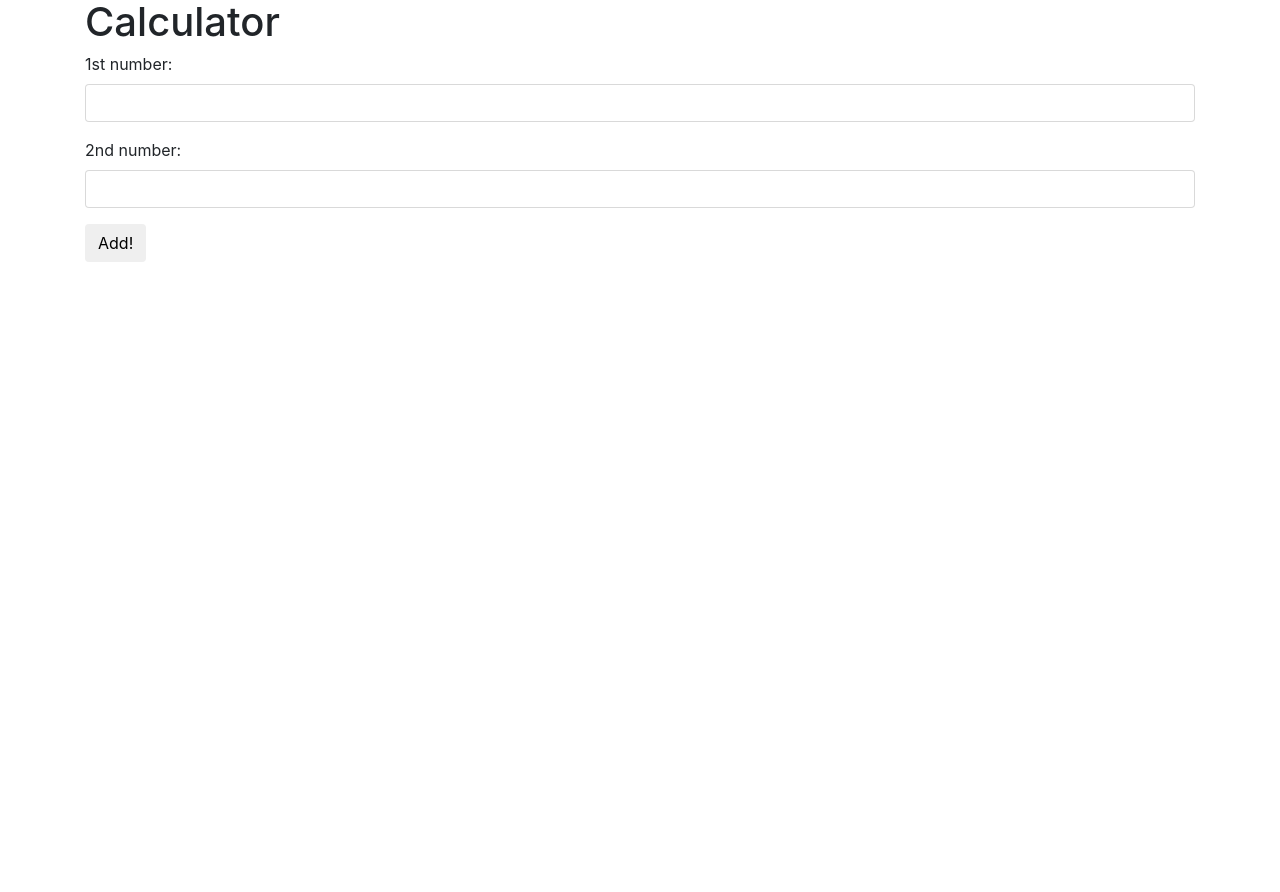
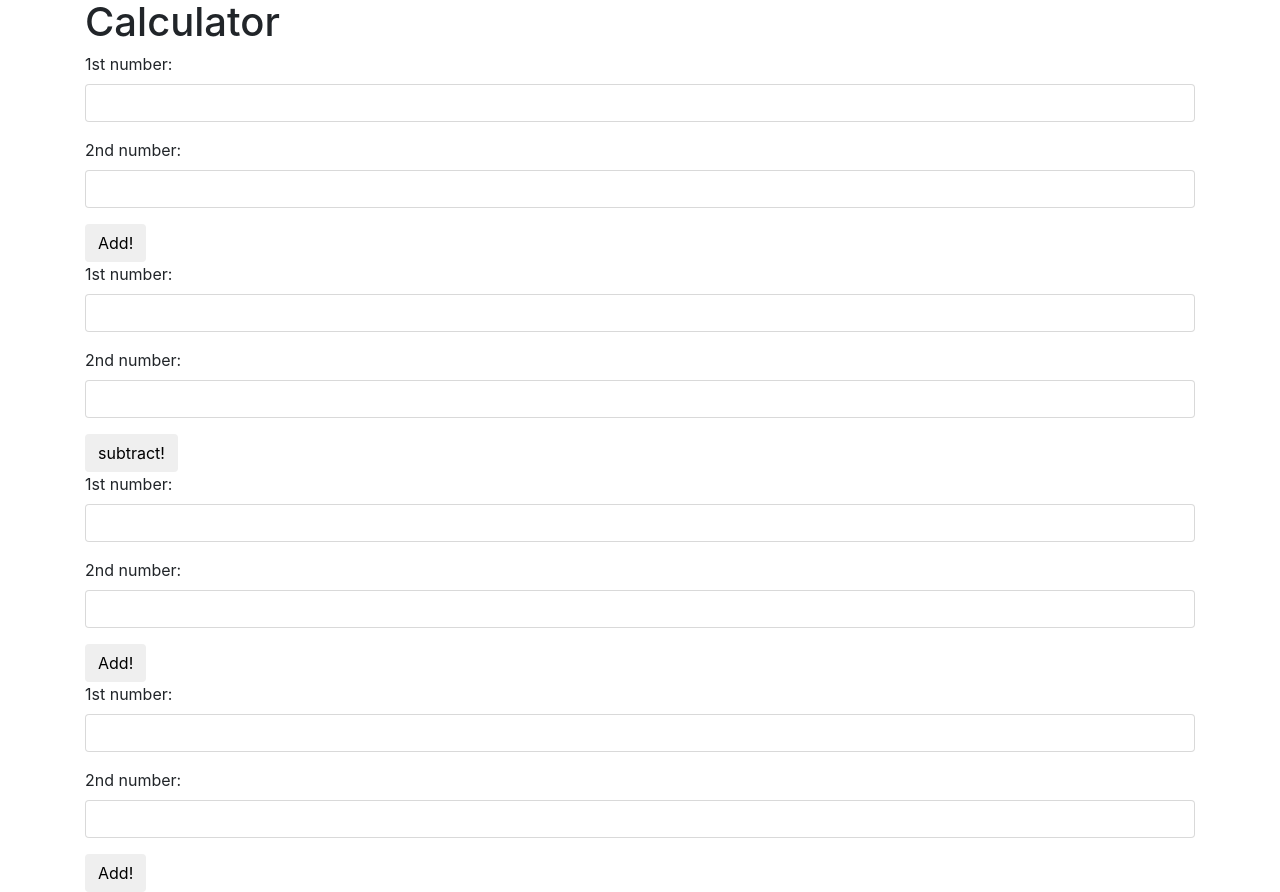
Before and after one commit to ShaneTron/calculator-2, a plain HTML site: page index.html in a window 1280 px wide. Before the commit the page ends 800 px from the top, so only its background shows below. Drawn offline with nearby package versions, Linux system fonts and the light colour scheme.

Commit message:
add subtract function to interface

```diff
--- a/index.html
+++ b/index.html
@@ -22,9 +22,67 @@
         </div>
         <button type="submit" class="btn">Add!</button>
       </form>
+      <div id="addOutput">
+
+      </div>
+
+
+
+      <form id="subtract">
+        <div class="form-group">
+          <label for="subtract1">1st number:</label>
+          <input id="subtract1" class="form-control" type="text">
+        </div>
+        <div class="form-group">
+          <label for="subtract2">2nd number:</label>
+          <input id="subtract2" class="form-control" type="text">
+        </div>
+        <button type="submit" class="btn">subtract!</button>
+      </form>
+      <div id="subOutput">
+
+      </div>
+
+
+
+
+      <form id="add">
+        <div class="form-group">
+          <label for="add1">1st number:</label>
+          <input id="add1" class="form-control" type="text">
+        </div>
+        <div class="form-group">
+          <label for="add2">2nd number:</label>
+          <input id="add2" class="form-control" type="text">
+        </div>
+        <button type="submit" class="btn">Add!</button>
+      </form>
       <div id="output">
 
       </div>
+
+
+
+
+      <form id="add">
+        <div class="form-group">
+          <label for="add1">1st number:</label>
+          <input id="add1" class="form-control" type="text">
+        </div>
+        <div class="form-group">
+          <label for="add2">2nd number:</label>
+          <input id="add2" class="form-control" type="text">
+        </div>
+        <button type="submit" class="btn">Add!</button>
+      </form>
+      <div id="output">
+
+      </div>
+
+
+
+
+
     </div>
   </body>
 </html>
--- a/js/scripts.js
+++ b/js/scripts.js
@@ -7,16 +7,16 @@
 var add = function(number1, number2) {
   return number1 + number2;
 };
-var substract = function(number1, number2) {
-  return number1 - number2
+var subtract = function(number1, number2) {
+  return number1 - number2;
 };
 
 var multiply = function(number1, number2) {
-  return number1 * number2
+  return number1 * number2;
 };
 
 var divide = function(number1, number2) {
-  return number1 / number2
+  return number1 / number2;
 };
 
 // Everything below this line is user interface (or front-end) logic:
@@ -27,6 +27,14 @@ $(document).ready(function() {
       var number1 = parseInt($("#add1").val());
       var number2 = parseInt($("#add2").val());
       var result = add(number1, number2);
-      $("#output").text(result);
+      $("#addOutput").text(result);
+    });
+
+  $("form#subtract").submit(function(event) {
+    event.preventDefault();
+      var number1 = parseInt($("#subtract1").val());
+      var number2 = parseInt($("#subtract2").val());
+      var result = subtract(number1, number2);
+      $("#subOutput").text(result);
     });
 });
```
